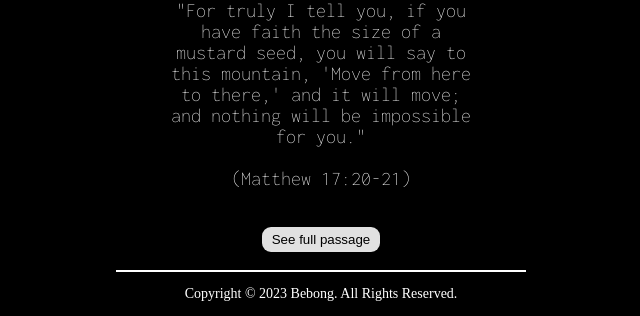
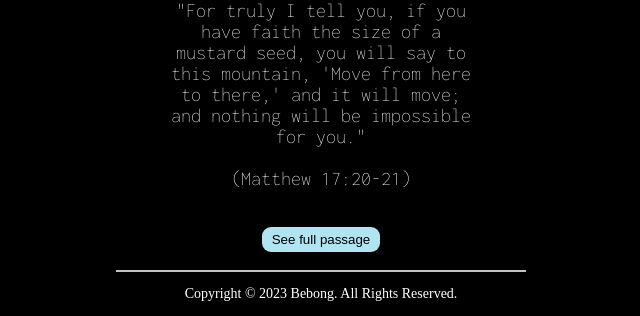
Before and after one commit to fuentesjmc29/Motivation-Meme, a plain HTML site: page index.html in a window 1280 px wide. Shown: the part 547-863 px from the top of the page, without its empty margins (319-959 px from the left). Drawn offline with nearby package versions, Linux system fonts and the light colour scheme.

Commit message:
Improve button

```diff
--- a/style.css
+++ b/style.css
@@ -33,7 +33,7 @@ button {
     border: 0;
     padding: 5px 10px;
     margin: 20px 0 10px 0;
-    background-color: rgb(225, 225, 225);
+    background-color: rgb(176, 228, 241);
 }
 
 a {
@@ -42,7 +42,7 @@ a {
 }
 
 hr {
-    border: 0.2px solid white;
+    border: 0.2px solid rgb(196, 193, 193);
 }
 
 footer {
```
